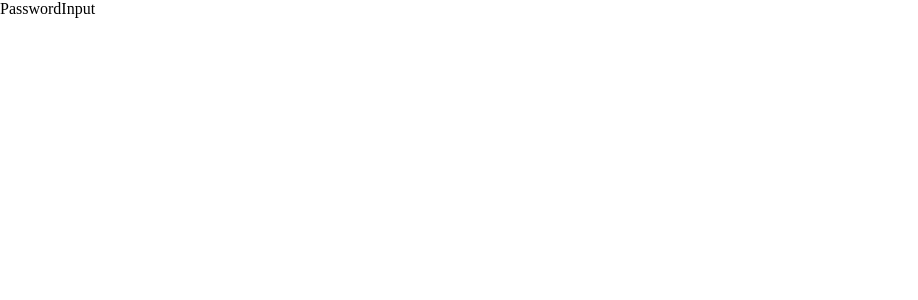
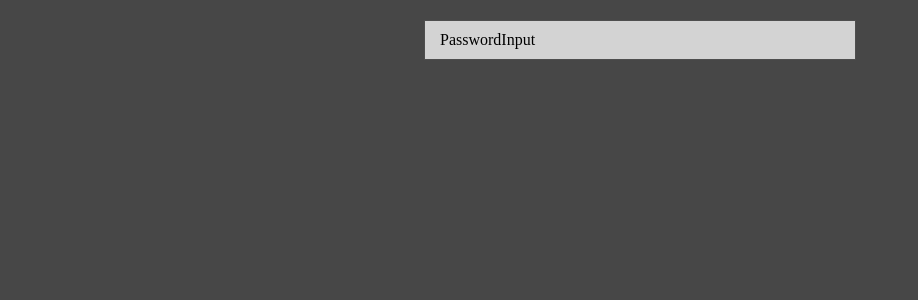
Before and after one commit to Elumion/password-strength, a React (Vite) app: page / in a window 1280 px wide. Shown: the top 300 px of the page, without its empty margins (0-918 px from the left). Built offline with nearby package versions, Linux system fonts and the light colour scheme.

Commit message:
add style for form and body

```diff
--- a/src/App.css
+++ b/src/App.css
@@ -0,0 +1,16 @@
+body {
+  background-color: #474747;
+}
+
+.global-container {
+  padding: 0 5px;
+}
+
+.form-password-checker {
+  margin: 20px auto;
+  padding: 10px 15px;
+  width: fit-content;
+  min-width: 400px;
+  border: 1px solid #4e4e4e;
+  background-color: #d3d3d3;
+}
```
